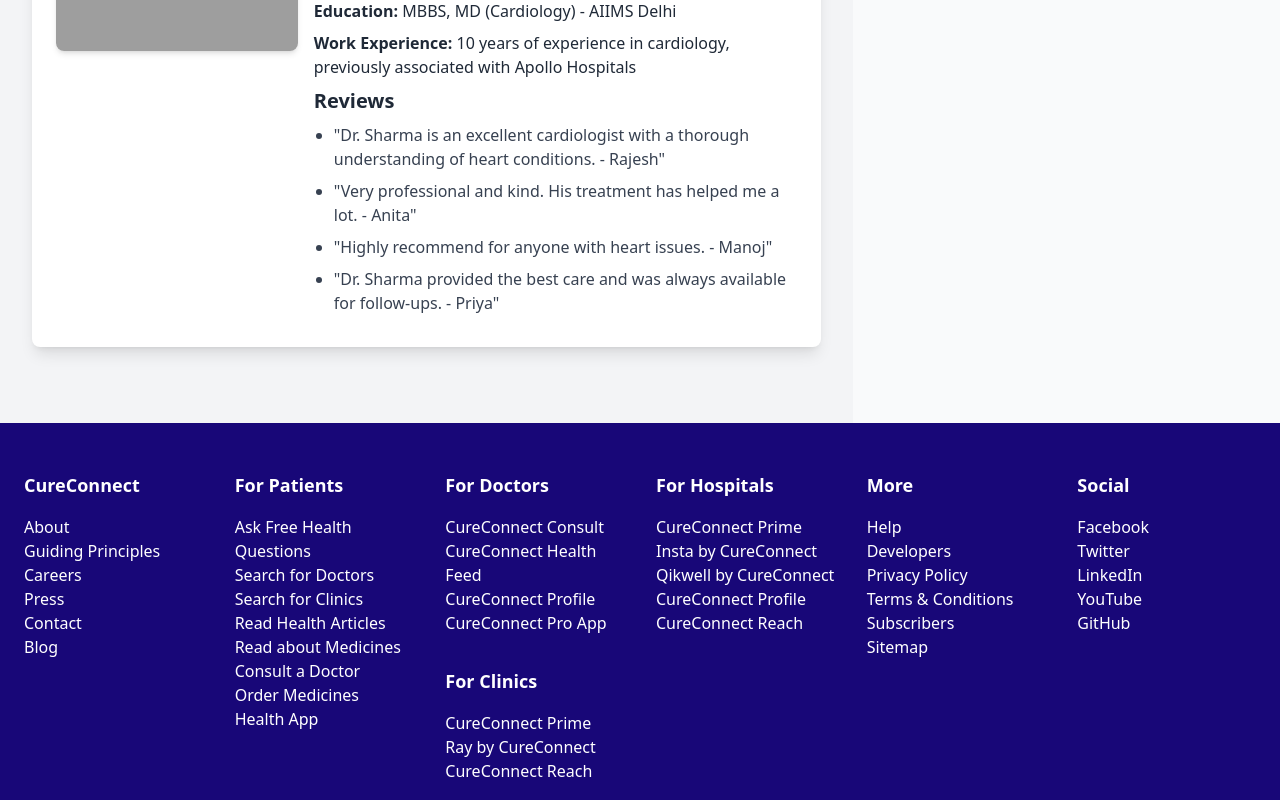
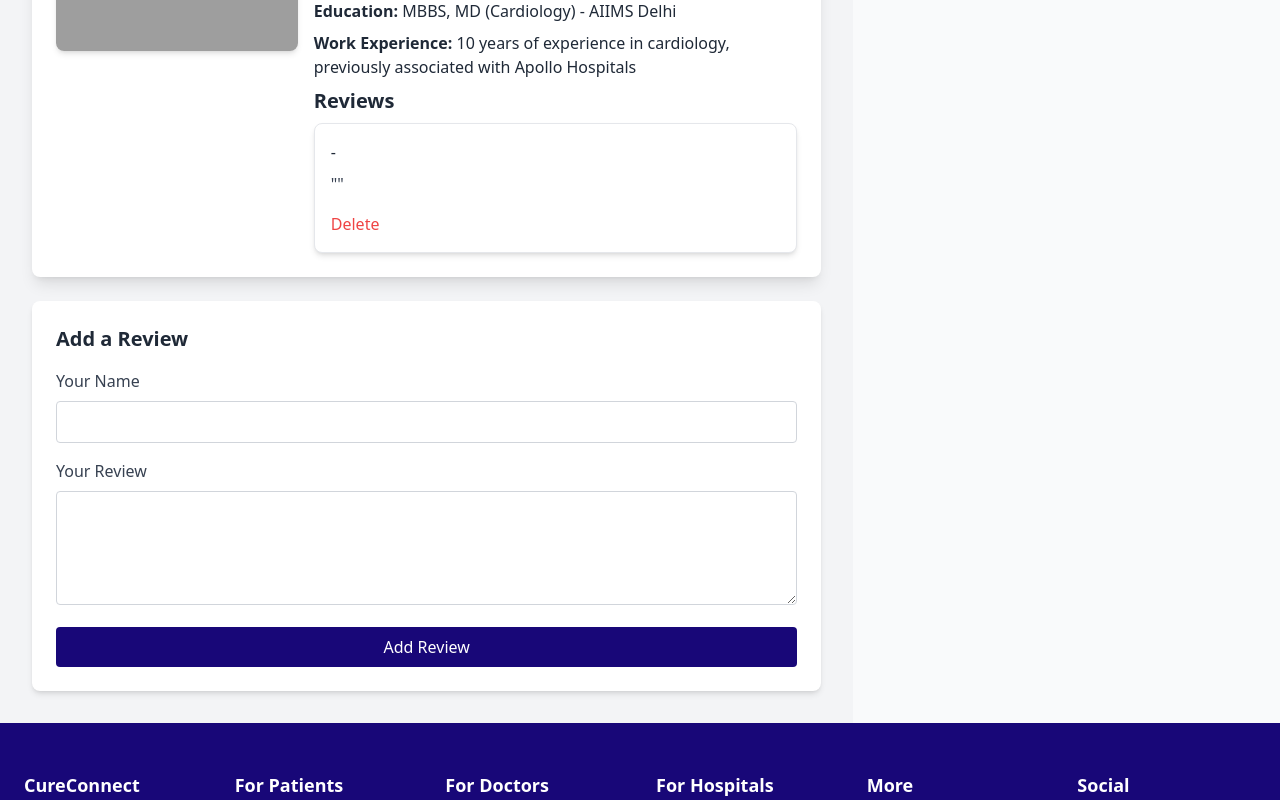
Before and after one commit to soniya-malviy/CureConnectFrontend, a React (Create React App) app: page /doctor/1 in a window 1280 px wide. Shown: the part 480-1280 px from the top of the page. Built offline with nearby package versions, Linux system fonts and the light colour scheme; grey boxes are pictures that could not be loaded.

Commit message:
some installation

```diff
--- a/package.json
+++ b/package.json
@@ -3,6 +3,7 @@
   "version": "0.1.0",
   "private": true,
   "dependencies": {
+    "@fortawesome/fontawesome-free": "^6.6.0",
     "@testing-library/jest-dom": "^5.17.0",
     "@testing-library/react": "^13.4.0",
     "@testing-library/user-event": "^13.5.0",
--- a/src/Components/DoctorProfile.js
+++ b/src/Components/DoctorProfile.js
@@ -9,10 +9,18 @@ const DoctorProfilePage = () => {
     const [selectedTime, setSelectedTime] = useState('');
     const [isPopupVisible, setIsPopupVisible] = useState(false);
     const [errorMessage, setErrorMessage] = useState('');
+    const [newReview, setNewReview] = useState('');
+    const [reviewerName, setReviewerName] = useState('');
 
     useEffect(() => {
         const doctorData = doctors.find(doc => doc.id === parseInt(id));
-        setDoctor(doctorData);
+        if (doctorData) {
+            // Set only one review initially
+            setDoctor({
+                ...doctorData,
+                reviews: doctorData.reviews.slice(0, 1) // Take only the first review
+            });
+        }
     }, [id]);
 
     const handleDateChange = (e) => {
@@ -38,7 +46,30 @@ const DoctorProfilePage = () => {
         setSelectedTime('');
     };
 
-    if (!doctor) return <div>Loading...</div>;
+    const handleAddReview = () => {
+        if (!newReview || !reviewerName) {
+            setErrorMessage('Both review and reviewer name are required.');
+            return;
+        }
+        setErrorMessage('');
+        const updatedDoctor = {
+            ...doctor,
+            reviews: [...doctor.reviews, { review: newReview, reviewer: reviewerName, date: new Date().toLocaleDateString() }]
+        };
+        setDoctor(updatedDoctor);
+        setNewReview('');
+        setReviewerName('');
+    };
+
+    const handleDeleteReview = (index) => {
+        const updatedDoctor = {
+            ...doctor,
+            reviews: doctor.reviews.filter((_, i) => i !== index)
+        };
+        setDoctor(updatedDoctor);
+    };
+
+    if (!doctor) return <div className="flex items-center justify-center min-h-screen">Loading...</div>;
 
     return (
         <div className="flex min-h-screen">
@@ -65,13 +96,55 @@ const DoctorProfilePage = () => {
                             <p className="text-gray-800 mb-2"><strong>Education:</strong> {doctor.education}</p>
                             <p className="text-gray-800 mb-2"><strong>Work Experience:</strong> {doctor.work_experience}</p>
                             <h4 className="text-xl font-semibold text-gray-800 mb-2">Reviews</h4>
-                            <ul className="list-disc pl-5">
-                                {doctor.reviews.map((review, index) => (
-                                    <li key={index} className="mb-2 text-gray-700">"{review}"</li>
-                                ))}
-                            </ul>
+                            <div className="space-y-4">
+                                {doctor.reviews.length > 0 ? (
+                                    doctor.reviews.map((review, index) => (
+                                        <div key={index} className="p-4 bg-white rounded-lg shadow-md border border-gray-200">
+                                            <p className="text-gray-800 mb-2"><strong>{review.reviewer}</strong> - <span className="text-gray-500">{review.date}</span></p>
+                                            <p className="text-gray-700 mb-2">"{review.review}"</p>
+                                            <button
+                                                onClick={() => handleDeleteReview(index)}
+                                                className="text-red-500 mt-2 hover:underline"
+                                            >
+                                                Delete
+                                            </button>
+                                        </div>
+                                    ))
+                                ) : (
+                                    <p className="text-gray-500">No reviews yet. Be the first to leave a review!</p>
+                                )}
+                            </div>
                         </div>
                     </div>
+                </div>
+                {/* Add Review Form */}
+                <div className="bg-white p-6 rounded-lg shadow-md mt-6">
+                    <h4 className="text-xl font-semibold text-gray-800 mb-4">Add a Review</h4>
+                    {errorMessage && <p className="text-red-500 mb-4">{errorMessage}</p>}
+                    <div className="mb-4">
+                        <label className="block text-gray-700 mb-2">Your Name</label>
+                        <input
+                            type="text"
+                            value={reviewerName}
+                            onChange={(e) => setReviewerName(e.target.value)}
+                            className="w-full p-2 border border-gray-300 rounded"
+                        />
+                    </div>
+                    <div className="mb-4">
+                        <label className="block text-gray-700 mb-2">Your Review</label>
+                        <textarea
+                            value={newReview}
+                            onChange={(e) => setNewReview(e.target.value)}
+                            rows="4"
+                            className="w-full p-2 border border-gray-300 rounded"
+                        />
+                    </div>
+                    <button
+                        onClick={handleAddReview}
+                        className="w-full bg-theme-dark-blue text-white p-2 rounded"
+                    >
+                        Add Review
+                    </button>
                 </div>
             </div>
 
--- a/src/Components/Header.js
+++ b/src/Components/Header.js
@@ -6,12 +6,7 @@ const Header = () => {
         <>
             <header
                 className="bg-white text-black py-4 shadow-lg"
-                style={{
-                    backgroundImage: 'url()',
-                    backgroundSize: 'cover',
-                    backgroundPosition: 'center',
-                    backgroundRepeat: 'no-repeat'
-                }}
+
             >
                 <div className="container mx-auto flex items-center justify-between px-4">
                     <NavLink to="/about" className="flex items-center">
--- a/src/Components/LabTest.js
+++ b/src/Components/LabTest.js
@@ -81,7 +81,7 @@ const LabTest = () => {
                                         <h3 className="text-xl font-semibold mb-2">{test.test_type}</h3>
                                         <p className="text-gray-600 mb-2"><strong>Organ:</strong> {test.organ}</p>
                                         <p className="text-gray-600 mb-2"><strong>Description:</strong> {test.description}</p>
-                                        <p className="text-gray-600 mb-4"><strong>Dosage:</strong> {test.dosage}</p>
+
                                         <button
                                             onClick={(e) => {
                                                 e.stopPropagation();
--- a/src/Components/Login.js
+++ b/src/Components/Login.js
@@ -1,9 +1,12 @@
-// src/Components/LoginPage.js
 import React, { useState } from 'react';
 import { useNavigate } from 'react-router-dom';
 import { toast } from 'react-toastify';
 import 'react-toastify/dist/ReactToastify.css';
 
+// Mock storage
+const mockStorage = {
+    users: [],
+};
 
 const LoginPage = () => {
     const [email, setEmail] = useState('');
@@ -19,11 +22,14 @@ const LoginPage = () => {
             return;
         }
 
-
+        // Mock login logic
         const mockLogin = (email, password) => {
             return new Promise((resolve, reject) => {
                 setTimeout(() => {
-                    if (email === 'user@example.com' && password === 'password') {
+                    const user = mockStorage.users.find(
+                        (user) => user.email === email && user.password === password
+                    );
+                    if (user) {
                         resolve(true);
                     } else {
                         reject(new Error('Invalid email or password'));
@@ -50,9 +56,17 @@ const LoginPage = () => {
 
         // Mock signup logic
         const mockSignup = (email, password) => {
-            return new Promise((resolve) => {
+            return new Promise((resolve, reject) => {
                 setTimeout(() => {
-                    resolve(true);
+                    const userExists = mockStorage.users.some(
+                        (user) => user.email === email
+                    );
+                    if (userExists) {
+                        reject(new Error('User already registered'));
+                    } else {
+                        mockStorage.users.push({ email, password });
+                        resolve(true);
+                    }
                 }, 1000);
             });
         };
@@ -60,25 +74,26 @@ const LoginPage = () => {
         try {
             await mockSignup(email, password);
             toast.success('Account created successfully! Please log in.');
-            setIsSignup(false);
+            setIsSignup(false); // Switch to login mode
+            setEmail(''); // Clear email field
+            setPassword(''); // Clear password field
         } catch (error) {
-            toast.error('Failed to create an account');
+            toast.error(error.message);
         }
     };
 
     return (
         <div className="flex h-screen">
-
             <div className="hidden md:flex md:w-1/2 group">
                 <img
                     src="https://img.freepik.com/premium-vector/online-doctor-concept-doctor-appointment-modern-healthcare-technologies-vector-illustration-flat_186332-1091.jpg"
                     alt="Login"
                     className="object-cover w-full h-full transition-transform duration-500 group-hover:scale-105"
-                    style={{transform: 'scale(0.8)'}} // Scale down the image initially
+                    style={{ transform: 'scale(0.8)' }} // Scale down the image initially
                 />
             </div>
 
-            <div className="w-full md:w-1/2 flex justify-center items-center ">
+            <div className="w-full md:w-1/2 flex justify-center items-center">
                 <div className="w-full max-w-md p-8 bg-white rounded-lg shadow-lg">
                     <h2 className="text-2xl font-bold text-gray-600 mb-6 text-center">
                         {isSignup ? 'Sign Up' : 'Login'}
```
Also changed, not shown: src/Components/About.js (+28 -20 lines), src/DocotorsReview.json (added, +74 -0 lines), 1 other file (tests, documents, lock files or other folders).
